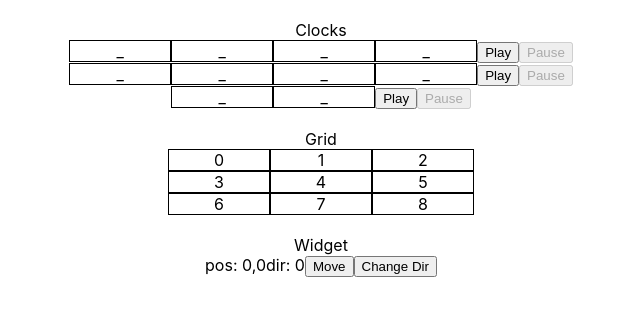
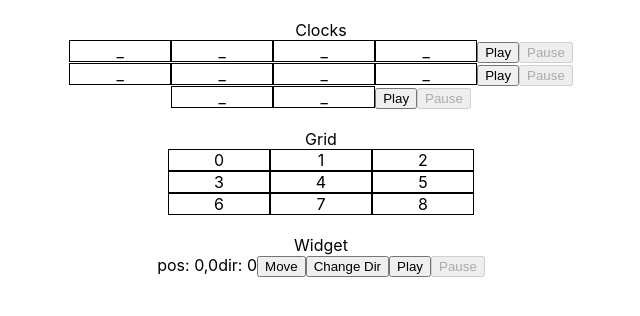
Before and after one commit to marwahaha/otomata, a React (Create React App) app: page / in a window 1280 px wide. Shown: the top 316 px of the page, without its empty margins (319-959 px from the left). Built offline with nearby package versions, Linux system fonts and the light colour scheme.

Commit message:
Inherit from Ticker

```diff
--- a/src/App.js
+++ b/src/App.js
@@ -6,6 +6,7 @@ import { Widget } from './Widget';
 function App() {
   return (
     <div className="App">
+
       Clocks
       <Clock scale={["C4", "D4", "G4", "F4"]} />
       <Clock scale={["C5", "D5", "G5", "Bb4"]} />
@@ -16,7 +17,10 @@ Grid
       <br />
       Widget
       <Widget gridsize={3} />
+      <br />
+
     </div>
+
   );
 }
 
--- a/src/Clock.js
+++ b/src/Clock.js
@@ -1,30 +1,14 @@
 import React from 'react';
 import * as Tone from 'tone';
 import { Cell } from './Cell';
-export class Clock extends React.Component {
+import { Ticker } from './Ticker';
+export class Clock extends Ticker {
   constructor(props) {
     super(props);
-    this.state = { loc: -1, timerSet: false };
+    this.state = { loc: -1 };
     this.grid = [...Array(this.props.scale.length).keys()];
     this.synth = new Tone.Synth().toDestination();
     this.play = v => this.synth.triggerAttackRelease(v, "8n");
-  }
-
-  setTimer = () => {
-    this.timerID = setInterval(
-      () => this.tick(),
-      1000
-    );
-    this.setState({ ...this.state, timerSet: true });
-  }
-
-  unsetTimer = () => {
-    clearInterval(this.timerID);
-    this.setState({ ...this.state, timerSet: false });
-  }
-
-  componentWillUnmount() {
-    this.unsetTimer();
   }
 
   tick() {
@@ -33,21 +17,15 @@ export class Clock extends React.Component {
     this.play(this.props.scale[newLoc]);
   }
 
-  render() {
+  subrender() {
     return (
-      <div>
+      <span>
         {
           this.grid.map(num => {
             return <Cell key={num} val={this.state.loc === num ? "+" : "_"} />
           })
         }
-        <button disabled={this.state.timerSet} onClick={this.setTimer}>
-          Play
-        </button>
-        <button disabled={!this.state.timerSet} onClick={this.unsetTimer}>
-          Pause
-        </button>
-      </div>
+      </span>
     );
   }
 }
--- /dev/null
+++ b/src/Ticker.js
@@ -0,0 +1,41 @@
+import React from 'react';
+export class Ticker extends React.Component {
+    setTimer = () => {
+        this.timerID = setInterval(
+            () => this.tick(),
+            1000
+        );
+        this.setState({ ...this.state, timerSet: true });
+    }
+
+    unsetTimer = () => {
+        clearInterval(this.timerID);
+        this.setState({ ...this.state, timerSet: false });
+    }
+
+    componentWillUnmount() {
+        this.unsetTimer();
+    }
+
+    tick() {
+        throw new Error("tick not implemented");
+    }
+
+    subrender() {
+        throw new Error("subrender not implemented");
+    }
+
+    render() {
+        return (
+            <div>
+                {this.subrender()}
+                <button disabled={this.state.timerSet} onClick={this.setTimer}>
+                    Play
+        </button>
+                <button disabled={!this.state.timerSet} onClick={this.unsetTimer}>
+                    Pause
+        </button>
+            </div>
+        );
+    }
+}
--- a/src/Widget.js
+++ b/src/Widget.js
@@ -1,5 +1,6 @@
 import React from 'react';
-export class Widget extends React.Component {
+import { Ticker } from './Ticker';
+export class Widget extends Ticker {
     constructor(props) {
         super(props);
         this.pos = [0, 0];
@@ -36,9 +37,13 @@ export class Widget extends React.Component {
         }
     }
 
-    render() {
+    tick() {
+        this.move();
+    }
+
+    subrender() {
         return (
-            <div>
+            <span>
                 pos: {this.state.pos.toString()}
                 dir: {this.state.dir.toString()}
                 <button onClick={this.move}>
@@ -47,7 +52,7 @@ export class Widget extends React.Component {
                 <button onClick={this.changeDir}>
                     Change Dir
                 </button>
-            </div>
+            </span>
         );
     }
 }
```
